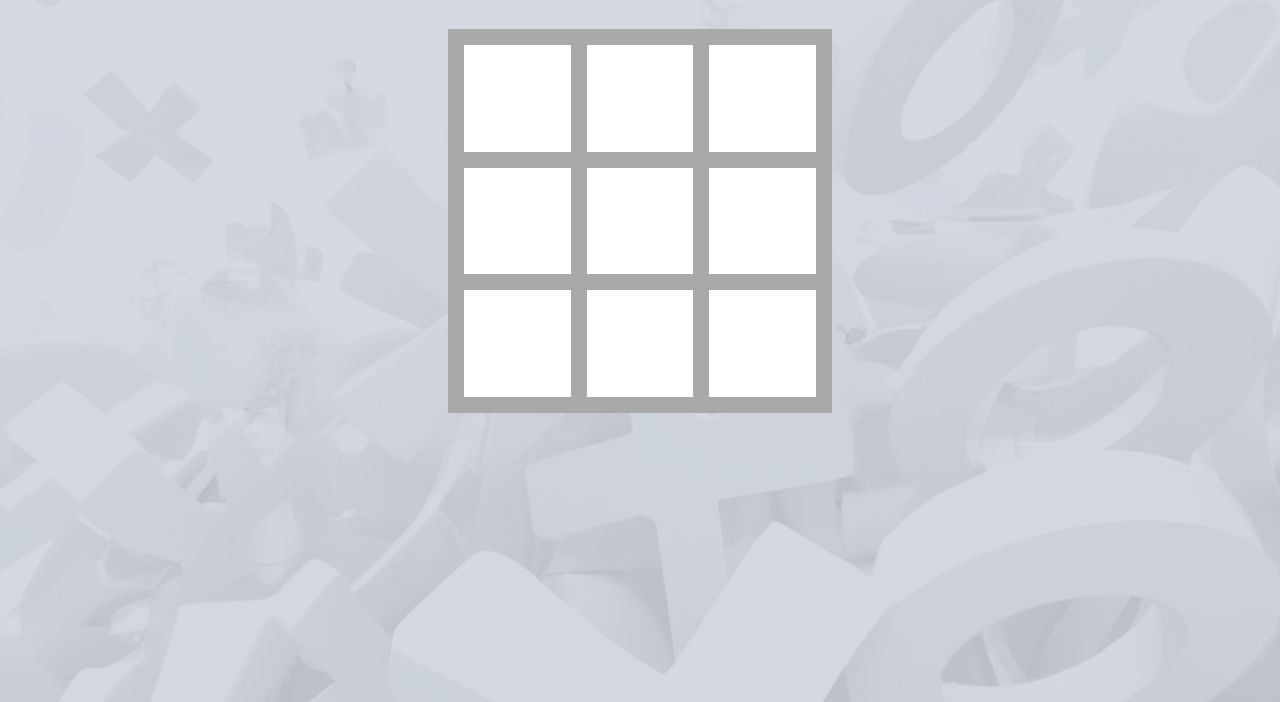
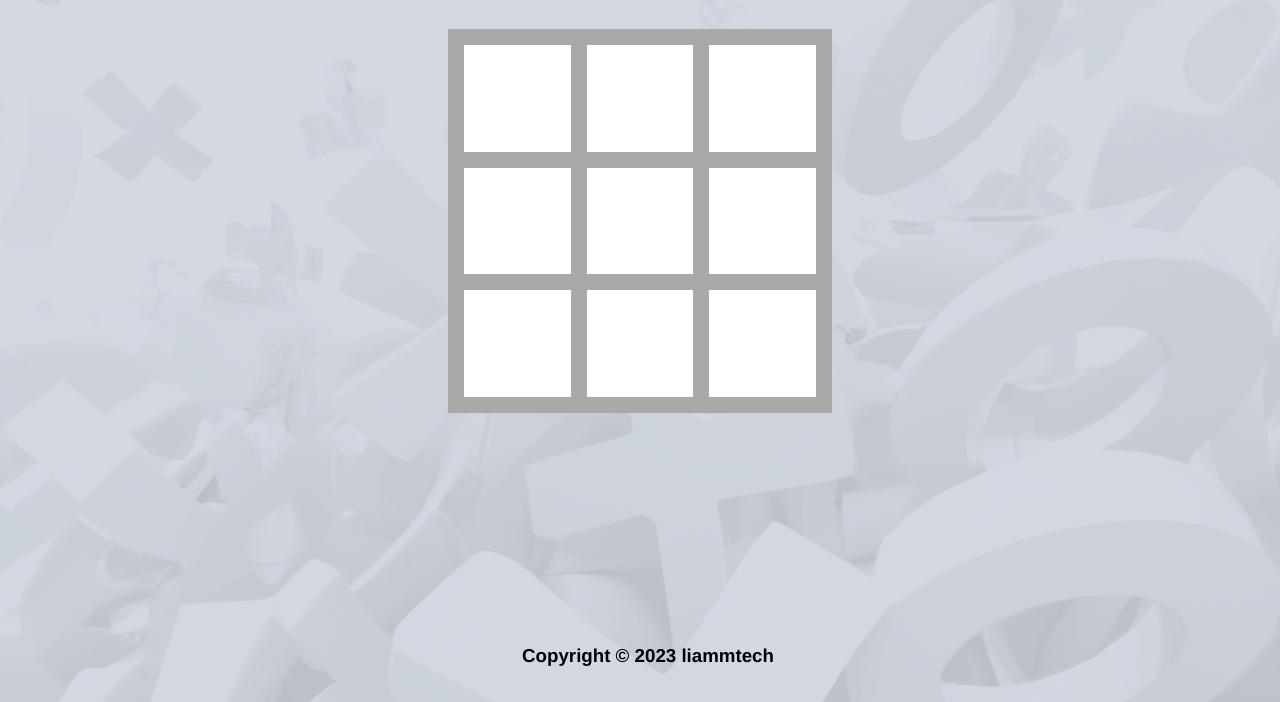
Before and after one commit to liammtech/tic-tac-toe, a plain HTML site: page index.html in a window 1280 px wide. Shown: the part 98-800 px from the top of the page. Drawn offline with Linux system fonts and the light colour scheme.

Commit message:
Add footer

```diff
--- a/index.html
+++ b/index.html
@@ -30,5 +30,8 @@
             <div class="grid-cell"></div>
         </div>
     </main>
+    <footer>
+        <div class="inner-footer"><h3>Copyright © 2023 liammtech</h3></div>
+    </footer>
 </body>
 </html>
--- a/main.css
+++ b/main.css
@@ -53,3 +53,13 @@ main {
 .grid-cell {
     background-color: white;
 }
+
+footer {
+    position: fixed;
+    bottom: 0;
+    padding: 1em;
+    width: 100%;
+    display: flex;
+    justify-content: center;
+    box-sizing: border-box;
+}
```
